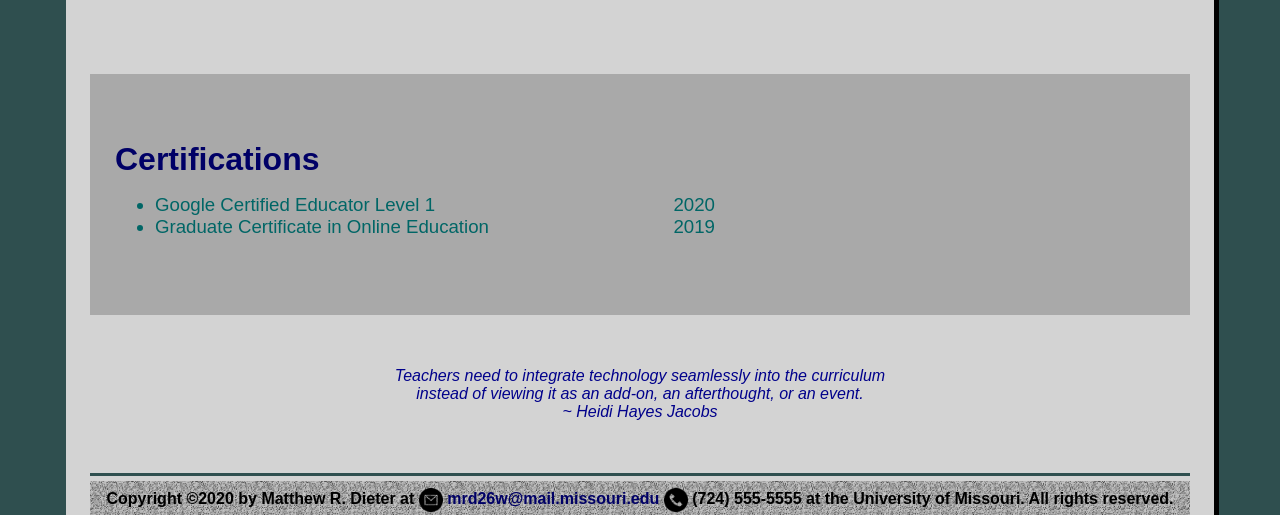
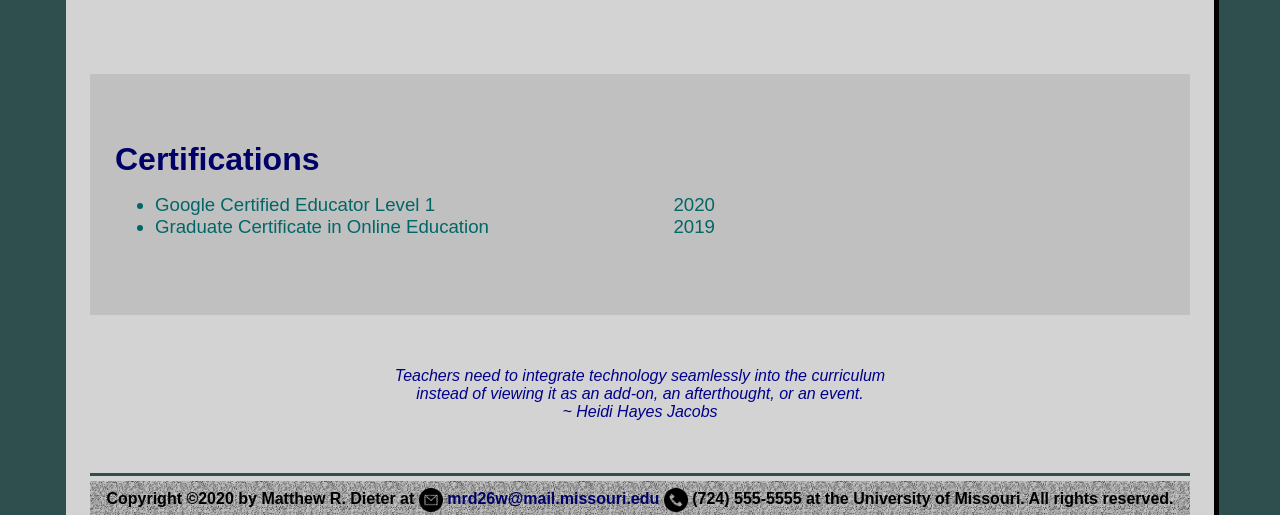
Before and after one commit to mdieter73/mdieter73.github.io, a plain HTML site: page islt_7310/index.html in a window 1280 px wide. Shown: the part 740-1255 px from the top of the page. Drawn offline with Linux system fonts and the light colour scheme.

Commit message:
Add files via upload

```diff
--- a/islt_7310/index.html
+++ b/islt_7310/index.html
@@ -42,7 +42,7 @@ Tested:  April 25, 2020; Passed on Firefox and Chrome browsers.
 
     main {clear:both;}
 
-    #cert {background-color: darkgrey;
+    #cert {background-color: #C0C0C0;
     padding: 25px;}
 
     #education {padding: 25px;}
```
